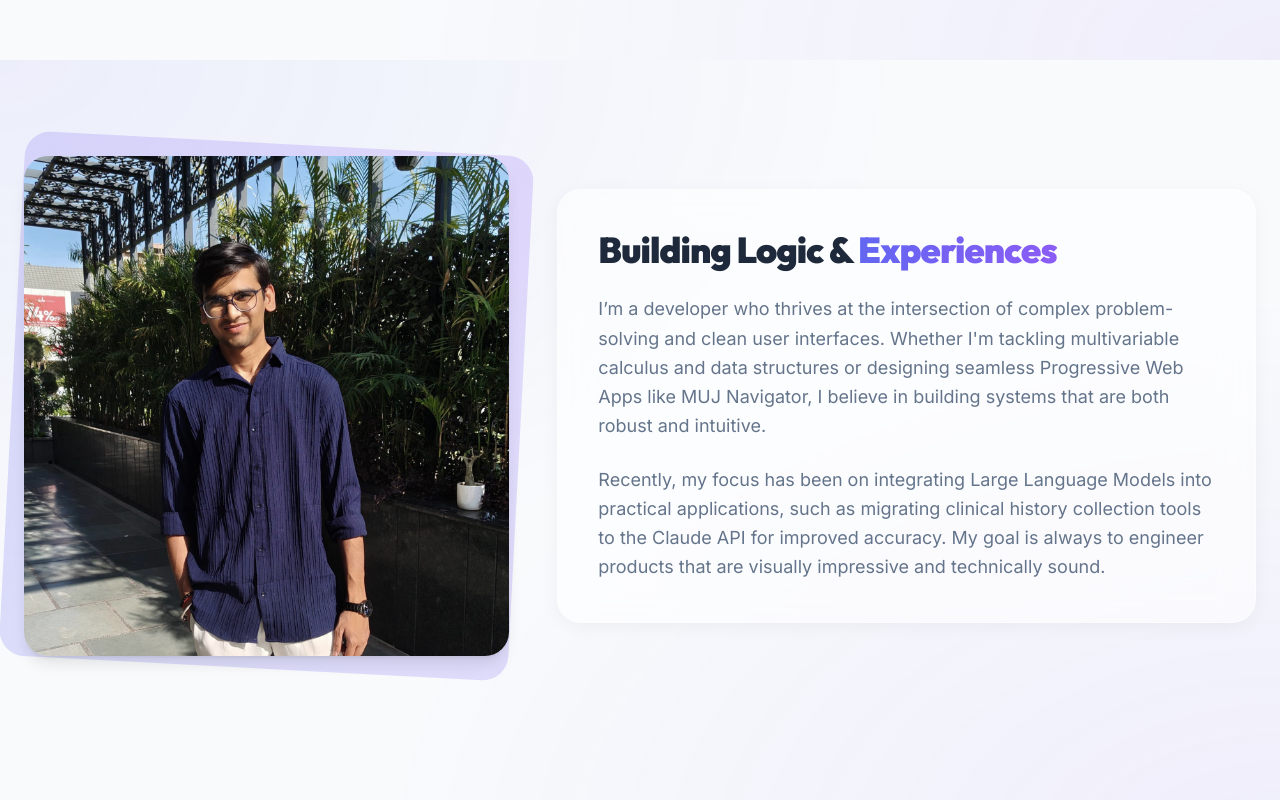
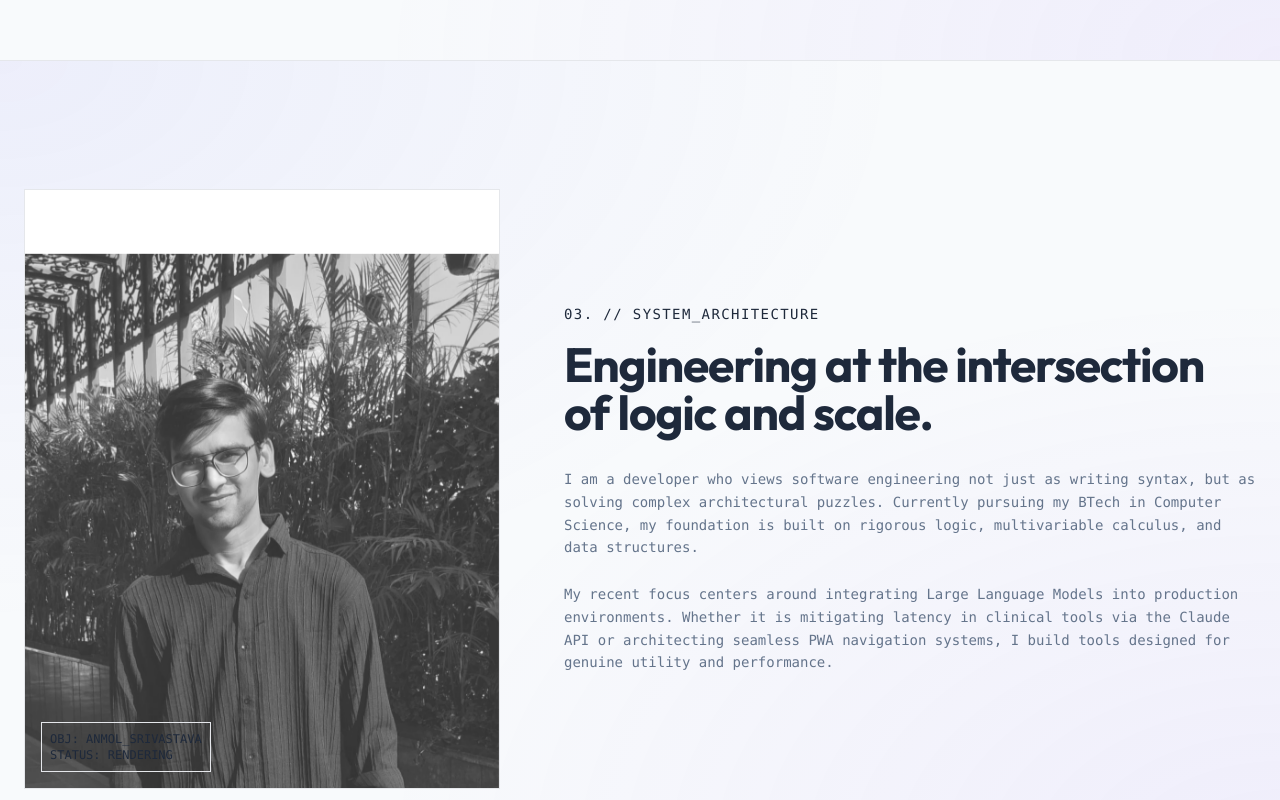
Before and after one commit to Anmol-Srivastava-073/portfolio, a React (Vite) app: page / in a window 1280 px wide. Shown: the part 740-1540 px from the top of the page. Built offline with nearby package versions, Linux system fonts and the light colour scheme.

Commit message:
Update About.jsx

```diff
--- a/src/components/About.jsx
+++ b/src/components/About.jsx
@@ -1,38 +1,78 @@
-import { motion } from 'framer-motion'
+import { useRef } from 'react'
+import { motion, useScroll, useTransform } from 'framer-motion'
 
 function About() {
+  const containerRef = useRef(null)
+  const { scrollYProgress } = useScroll({
+    target: containerRef,
+    offset: ["start 80%", "end 20%"]
+  })
+
+  // Subtle parallax for the image
+  const imageY = useTransform(scrollYProgress, [0, 1], ["-10%", "10%"])
+
   return (
-    <section id="about" className="py-24 px-6 max-w-7xl mx-auto">
-      <motion.div
-        initial={{ opacity: 0, y: 40 }}
-        whileInView={{ opacity: 1, y: 0 }}
-        viewport={{ once: true, margin: "-100px" }}
-        transition={{ duration: 0.7 }}
-        className="grid md:grid-cols-12 gap-12 items-center"
-      >
-        <div className="md:col-span-5 relative group">
-          <div className="absolute inset-0 bg-gradient-to-tr from-primary/20 to-secondary/20 rounded-3xl transform rotate-3 scale-105 transition-transform duration-500 group-hover:rotate-6"></div>
-          <img
+    <section id="about" ref={containerRef} className="py-32 px-6 border-t border-border bg-base overflow-hidden">
+      <div className="max-w-7xl mx-auto grid md:grid-cols-12 gap-16 items-center">
+
+        <div className="md:col-span-5 relative h-[600px] border border-border overflow-hidden bg-surface group">
+          {/* Animated reveal block */}
+          <motion.div
+            initial={{ height: "100%" }}
+            whileInView={{ height: "0%" }}
+            viewport={{ once: true, margin: "-100px" }}
+            transition={{ duration: 0.8, ease: [0.76, 0, 0.24, 1] }}
+            className="absolute inset-0 bg-textMain z-20"
+          />
+          <motion.img
+            style={{ y: imageY }}
             src="/photos/anmol.jpeg"
-            className="relative z-10 w-full h-[500px] object-cover rounded-3xl shadow-lg grayscale-[20%] group-hover:grayscale-0 transition-all duration-500"
+            className="absolute inset-0 w-full h-[120%] object-cover grayscale opacity-80 group-hover:grayscale-0 group-hover:opacity-100 transition-all duration-700"
             alt="Anmol Srivastava"
           />
+          {/* Technical overlay metrics */}
+          <div className="absolute bottom-4 left-4 z-30 font-mono text-xs text-textMain bg-base border border-border p-2">
+            OBJ: ANMOL_SRIVASTAVA <br/>
+            STATUS: RENDERING
+          </div>
         </div>
 
-        <div className="md:col-span-7 glass-card p-10">
-          <h2 className="text-4xl font-black text-textMain mb-6">
-            Building Logic & <span className="text-gradient">Experiences</span>
-          </h2>
+        <div className="md:col-span-7">
+          <motion.h2
+            initial={{ opacity: 0, x: -20 }}
+            whileInView={{ opacity: 1, x: 0 }}
+            viewport={{ once: true }}
+            className="font-mono text-accent mb-4 tracking-widest text-sm"
+          >
+            03. // SYSTEM_ARCHITECTURE
+          </motion.h2>
 
-          <p className="text-lg text-textMuted leading-relaxed mb-6">
-            I’m a developer who thrives at the intersection of complex problem-solving and clean user interfaces. Whether I'm tackling multivariable calculus and data structures or designing seamless Progressive Web Apps like MUJ Navigator, I believe in building systems that are both robust and intuitive.
-          </p>
+          <motion.h3
+            initial={{ opacity: 0, y: 20 }}
+            whileInView={{ opacity: 1, y: 0 }}
+            viewport={{ once: true }}
+            className="text-4xl md:text-5xl font-bold text-textMain mb-8 tracking-tight"
+          >
+            Engineering at the intersection of logic and scale.
+          </motion.h3>
 
-          <p className="text-lg text-textMuted leading-relaxed">
-            Recently, my focus has been on integrating Large Language Models into practical applications, such as migrating clinical history collection tools to the Claude API for improved accuracy. My goal is always to engineer products that are visually impressive and technically sound.
-          </p>
+          <motion.div
+            initial={{ opacity: 0 }}
+            whileInView={{ opacity: 1 }}
+            viewport={{ once: true }}
+            transition={{ delay: 0.2, duration: 0.8 }}
+            className="space-y-6 text-textMuted font-mono text-sm leading-relaxed"
+          >
+            <p>
+              I am a developer who views software engineering not just as writing syntax, but as solving complex architectural puzzles. Currently pursuing my BTech in Computer Science, my foundation is built on rigorous logic, multivariable calculus, and data structures.
+            </p>
+            <p>
+              My recent focus centers around integrating Large Language Models into production environments. Whether it is mitigating latency in clinical tools via the Claude API or architecting seamless PWA navigation systems, I build tools designed for genuine utility and performance.
+            </p>
+          </motion.div>
         </div>
-      </motion.div>
+
+      </div>
     </section>
   )
 }
```
